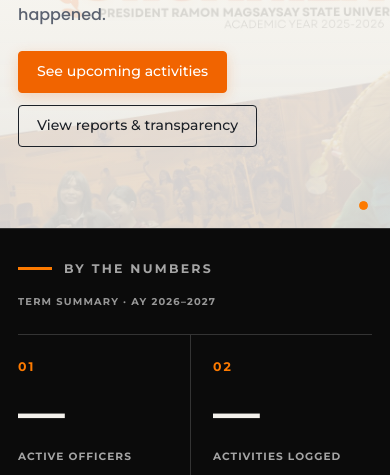
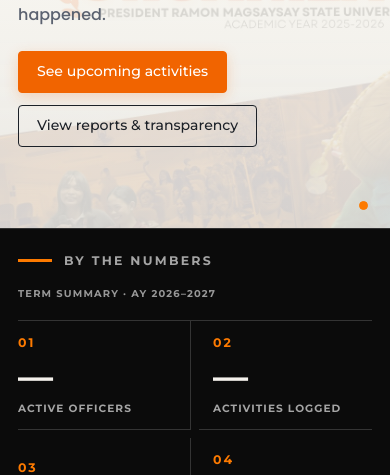
Before and after one commit to seanramos015-ux/org-hub, a plain HTML site: page index.html in a window 390 px wide. Shown: the part 337-812 px from the top of the page. Drawn offline with nearby package versions, Linux system fonts and the light colour scheme; no server answers; a web font is replaced by a local one.

Commit message:
Adjust homepage headline and compact statistics panel

```diff
--- a/style.css
+++ b/style.css
@@ -323,7 +323,7 @@ nav.primary button.active{color:#fff; background:rgba(255,255,255,.10); border-b
 }
 #view-home .hero-copy h1{
   max-width:24ch;
-  font-size:clamp(2.2rem,5.4vw,5rem);
+  font-size:clamp(2.2rem,3.4vw,5rem);
   line-height:1.04;
   margin:0 0 18px;
   text-wrap:balance;
@@ -1497,3 +1497,47 @@ nav.primary .dropdown-menu button.active{
     min-height:0;
   }
 }
+
+
+
+/* Compact the homepage statistics panel while keeping its content readable. */
+#view-home .hero-panel{
+  padding-top:24px;
+  padding-bottom:24px;
+}
+#view-home .hero-panel-heading{
+  margin-bottom:22px;
+}
+#view-home .hero-panel .row{
+  min-height:110px;
+  gap:8px;
+  padding-top:14px;
+  padding-bottom:14px;
+}
+#view-home .hero-panel .row strong{
+  font-size:clamp(2.4rem,5vw,4.5rem);
+}
+
+@media (max-width:900px){
+  #view-home .hero-panel .row{
+    min-height:100px;
+    padding-top:12px;
+    padding-bottom:12px;
+  }
+}
+
+@media (max-width:560px){
+  #view-home .hero-panel{
+    padding-top:22px;
+    padding-bottom:22px;
+  }
+  #view-home .hero-panel-heading{margin-bottom:18px;}
+  #view-home .hero-panel .row{
+    min-height:105px;
+    padding-top:12px;
+    padding-bottom:12px;
+  }
+  #view-home .hero-panel .row strong{
+    font-size:clamp(2rem,9vw,3rem);
+  }
+}
```
